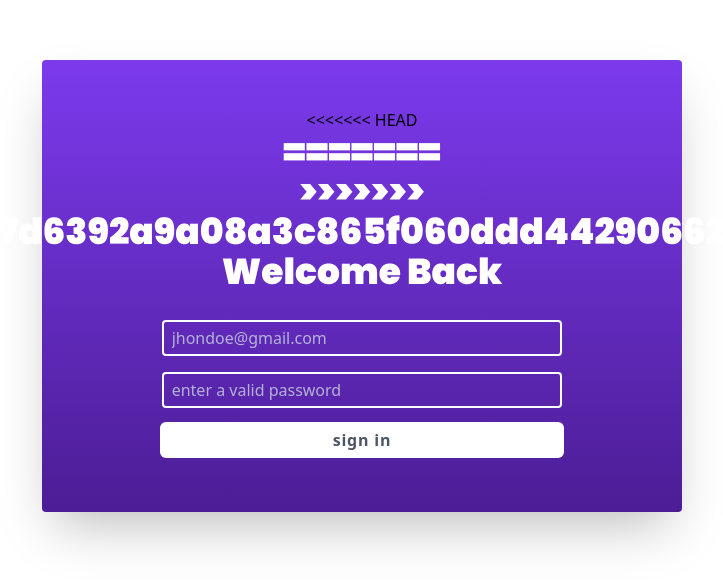
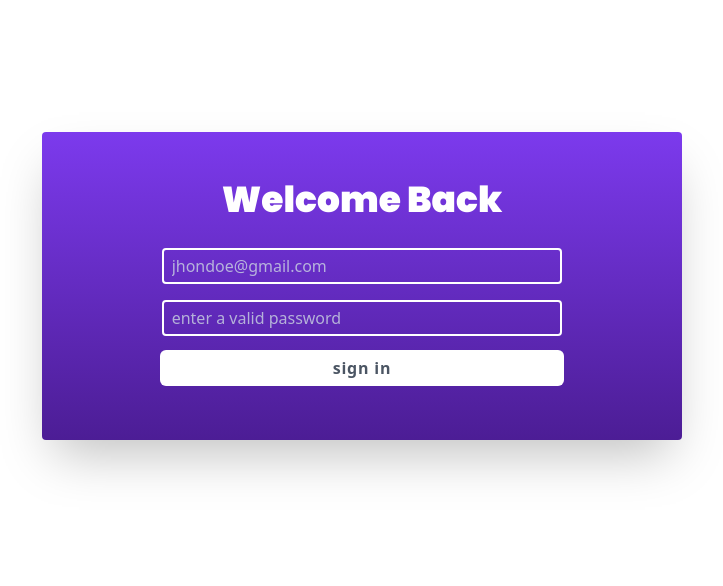
Before and after one commit to shipatulhasan/bank-deposit, a plain HTML site: page index.html in a window 1280 px wide. Shown: the part 114-700 px from the top of the page, without its empty margins (278-1001 px from the left). Drawn offline with nearby package versions, Linux system fonts and the light colour scheme.

Commit message:
update previous commit

```diff
--- a/index.html
+++ b/index.html
@@ -38,11 +38,7 @@
   <main class="container mx-auto">
     <section class="h-screen flex items-center justify-center ">
       <div class="card flex flex-col items-center justify-center shadow-2xl rounded w-11/12 lg:w-3/4 xl:w-1/2 py-12 px-0  z-10 bg-gradient-to-b from-violet-600 to-violet-900">
-<<<<<<< HEAD
         <h2 class="font-poppins text-3xl md:text-4xl text-center text-white font-extrabold">
-=======
-        <h2 class="font-poppins text-2xl md:text-4xl text-center text-white font-extrabold">
->>>>>>> d7867d6392a9a08a3c865f060ddd442906622924
           Welcome Back
         </h2>
         <form class="mt-5">
```
